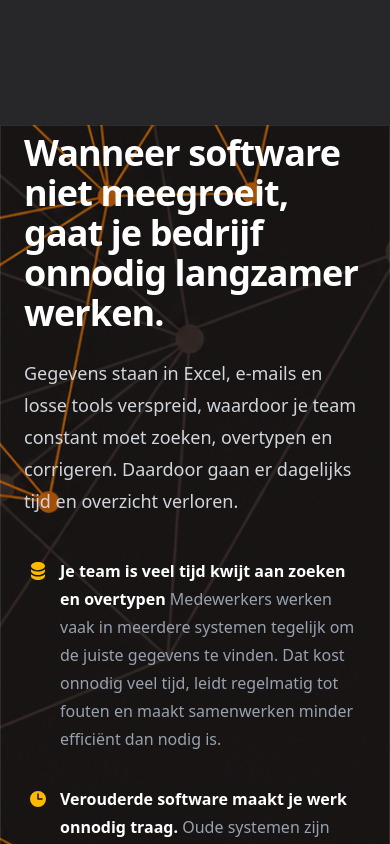
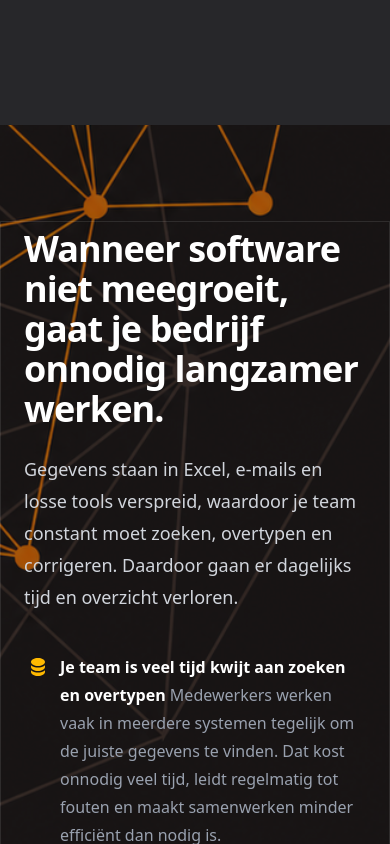
Before and after one commit to triplejingle/talasoftware, a Next.js app: page / in a window 390 px wide. Shown: the part 1620-2464 px from the top of the page. Built offline with nearby package versions, Linux system fonts and the light colour scheme.

Commit message:
fixed padding in feature section

```diff
--- a/app/page.tsx
+++ b/app/page.tsx
@@ -325,7 +325,7 @@ export default function Page() {
 
                 {/* probleem */}
                 <div
-                    className="overflow-hidden sm:py-32 mt-32 bg-primary-400 bg-blend-multiply bg-[url(../public/servicesapi2.png)] inset-0 bg-cover bg-center bg-no-repeat">
+                    className="overflow-hidden py-24 sm:py-32 mt-32 bg-primary-400 bg-blend-multiply bg-[url(../public/servicesapi2.png)] inset-0 bg-cover bg-center bg-no-repeat">
                     <FeatureSectionC
                         title={"Wanneer software niet meegroeit, gaat je bedrijf onnodig langzamer werken." }
                         description={"Gegevens staan in Excel, e-mails en losse tools verspreid, waardoor je team\n" +
```
